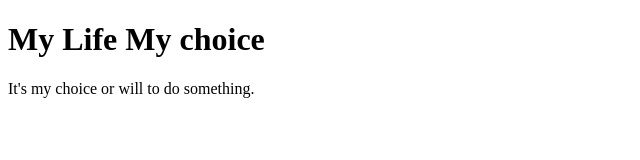
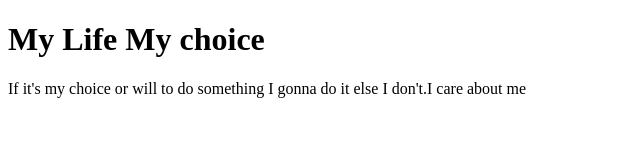
Before and after one commit to Bhavleen8/gitdemoproject, a plain HTML site: page index.html in a window 1280 px wide. Shown: the whole page, without its empty margins (0-640 px from the left). Drawn offline with Linux system fonts and the light colour scheme.

```diff
--- a/index.html
+++ b/index.html
@@ -7,6 +7,6 @@
 </head>
 <body>
     <h1> My Life My choice </h1>
-    <p>It's my choice or will to do something.</p>
+    <p>If it's my choice or will to do something I gonna do it else I don't.I care about me </p>
 </body>
 </html>
```
